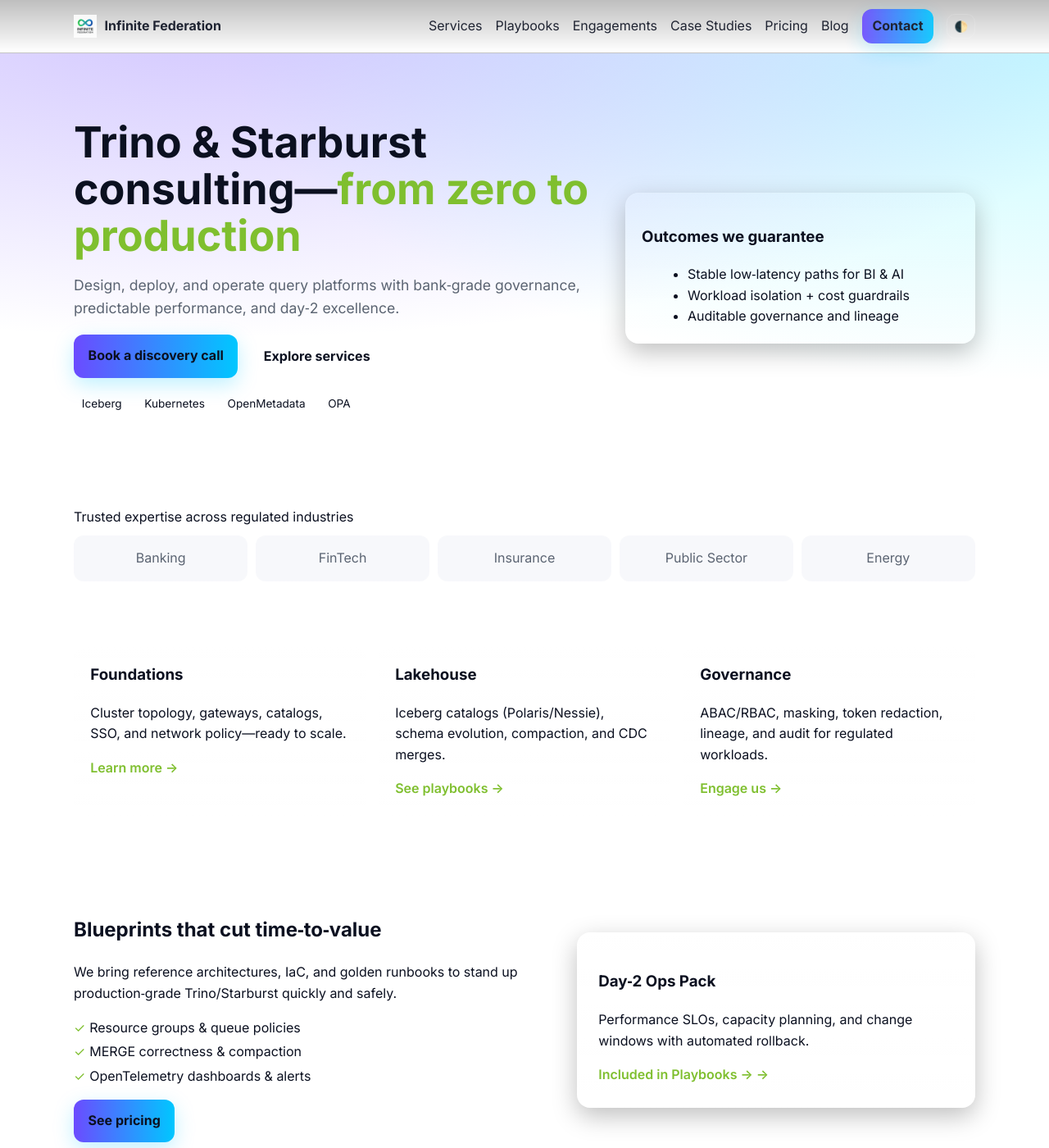
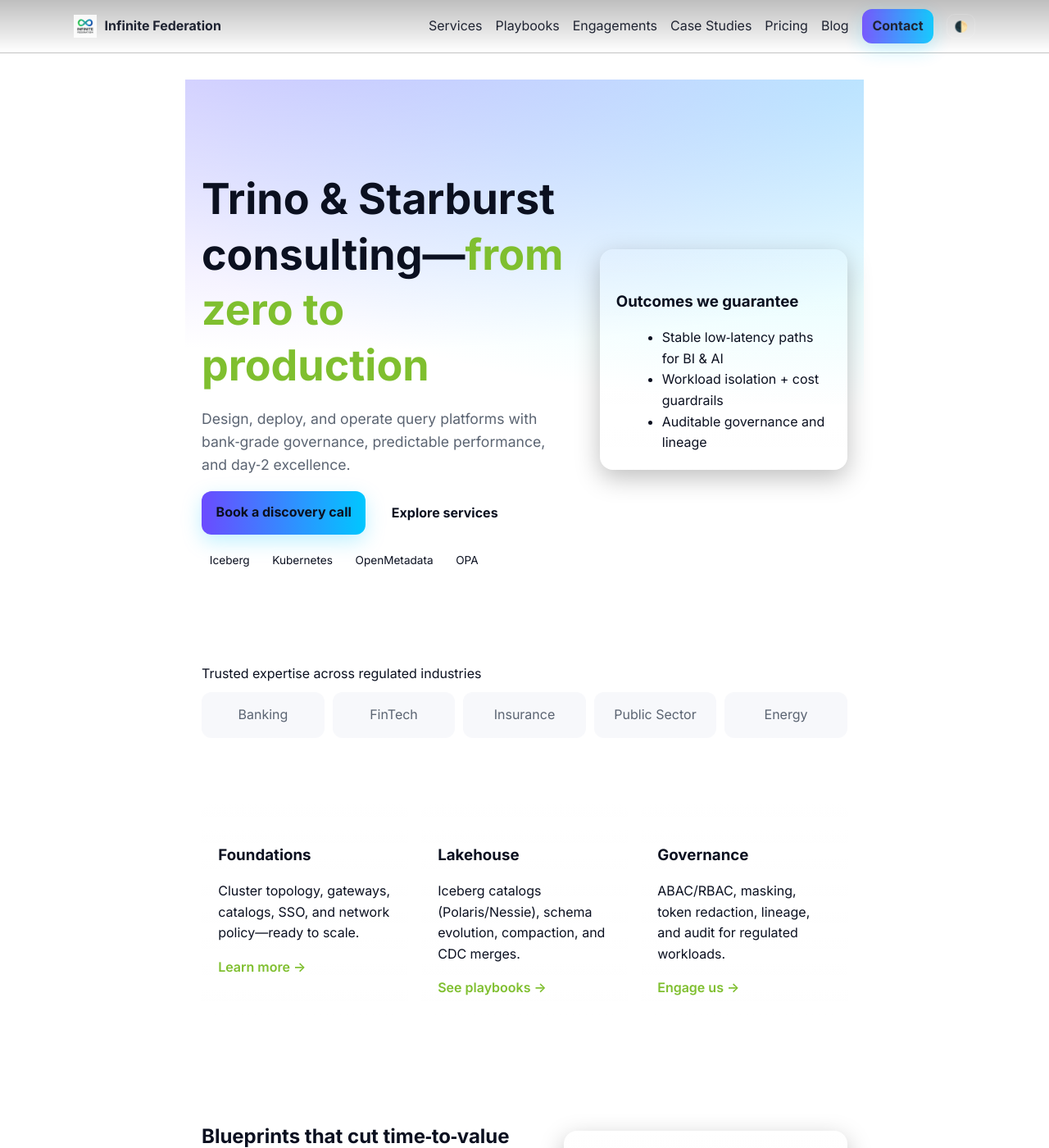
Before and after one commit to InfiniteFederation/InfiniteFederation.github.io, a Jekyll site: the page built from index.md, in a window 1280 px wide and 1400 px high. Shown: the whole window at 82% size. Built offline with Jekyll 4.4.1, drawn with Linux system fonts in a browser that asks for light colours.

Commit message:
Update site.css

```diff
--- a/assets/css/site.css
+++ b/assets/css/site.css
@@ -85,3 +85,17 @@ body{font-family:Inter,system-ui,-apple-system,Segoe UI,Roboto,Arial,sans-serif;
   .split-2{grid-template-columns:1fr}
   .logo-row{grid-template-columns:repeat(2,1fr)}
 }
+/* Page content wrapper */
+.content {
+  max-width: 860px;       /* keeps text nicely readable */
+  margin: 0 auto;         /* centers the content */
+  padding: 2rem 1rem;     /* space around the text */
+}
+
+.content h1,
+.content h2,
+.content h3 {
+  margin-top: 2rem;
+  font-weight: 700;
+  line-height: 1.3;
+}
```
